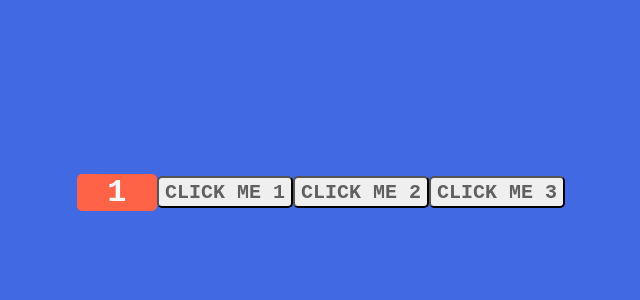
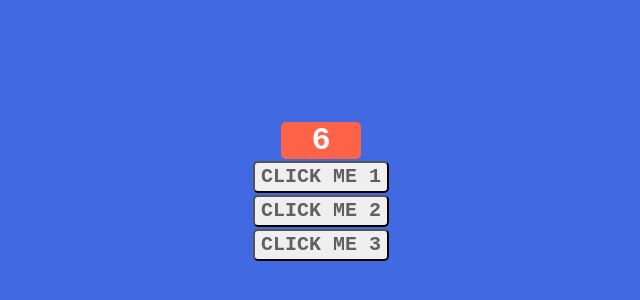
Before and after one commit to junkbin/trash-react-15, a React (Create React App) app: page / in a window 1280 px wide. Shown: the part 208-508 px from the top of the page, without its empty margins (319-959 px from the left). Built offline with nearby package versions, Linux system fonts and the light colour scheme.

Commit message:
event handling and life cycle.

```diff
--- a/src/day1/Third.css
+++ b/src/day1/Third.css
@@ -4,6 +4,7 @@
 
 .make-center{
     display: flex;
+    flex-direction: column;
     justify-content: center;
     align-items: center;
 }
@@ -22,6 +23,8 @@
     border-radius: 5px;
     font-size: 2rem;
     font-weight: bold;
+
+    margin-bottom: 2px;
 }
 
 .btn{
@@ -31,4 +34,5 @@
     font-weight: bold;
     font-size: x-large;
     color: rgb(0, 0, 0, 0.6);
+    margin-bottom: 2px;
 }
--- a/src/day1/Third.js
+++ b/src/day1/Third.js
@@ -11,8 +11,20 @@ class Third extends React.Component {
         this.increment = this.increment.bind(this);
     }
 
+    componentDidMount() {
+        this.incInterval =  setInterval(()=>{this.increment();}, 1000);
+    }
+
+
+    componentWillUnmount() {
+        clearInterval(this.incInterval);
+    }
+
     increment() {
-        console.log(this.state.counter, new Date());
+        // console.log(this.state.counter, new Date());
+
+        const counter = this.state.counter + 1;
+        this.setState({"counter" : counter});
     }
 
     render() {
```
